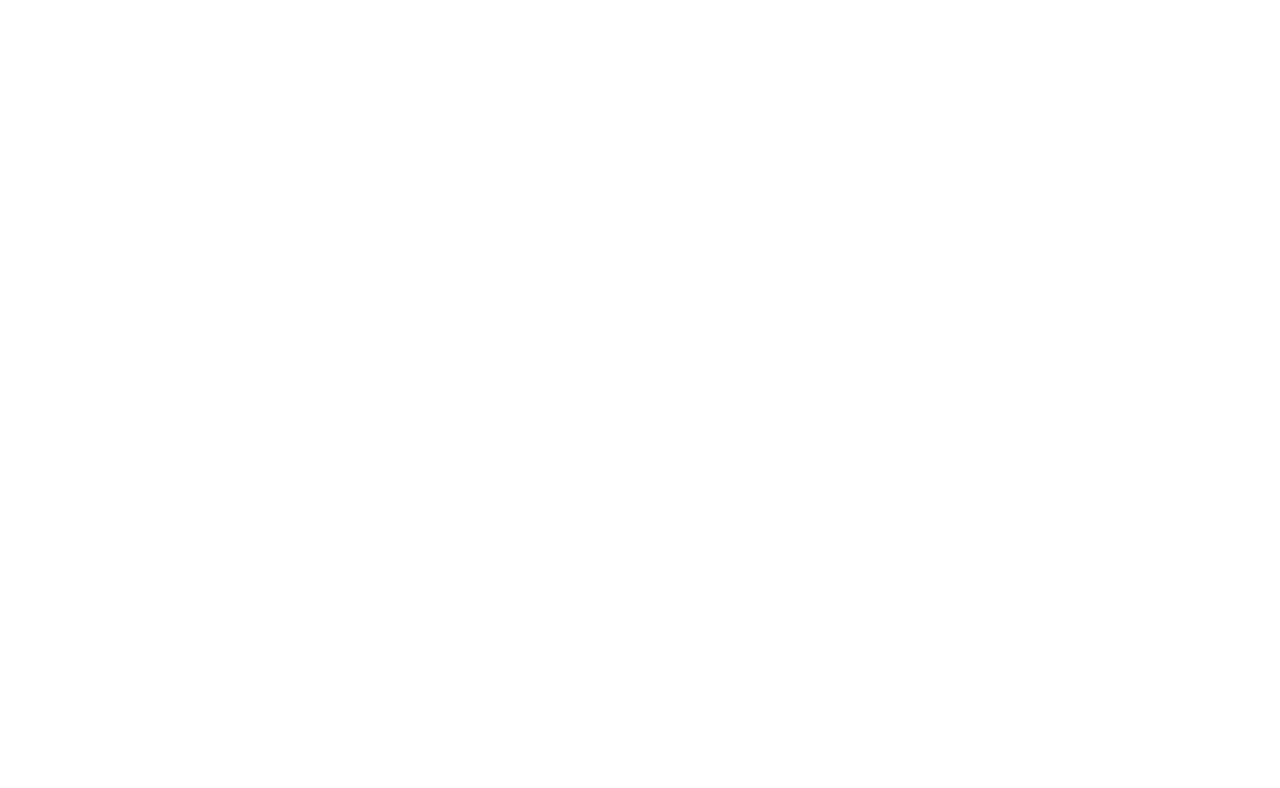
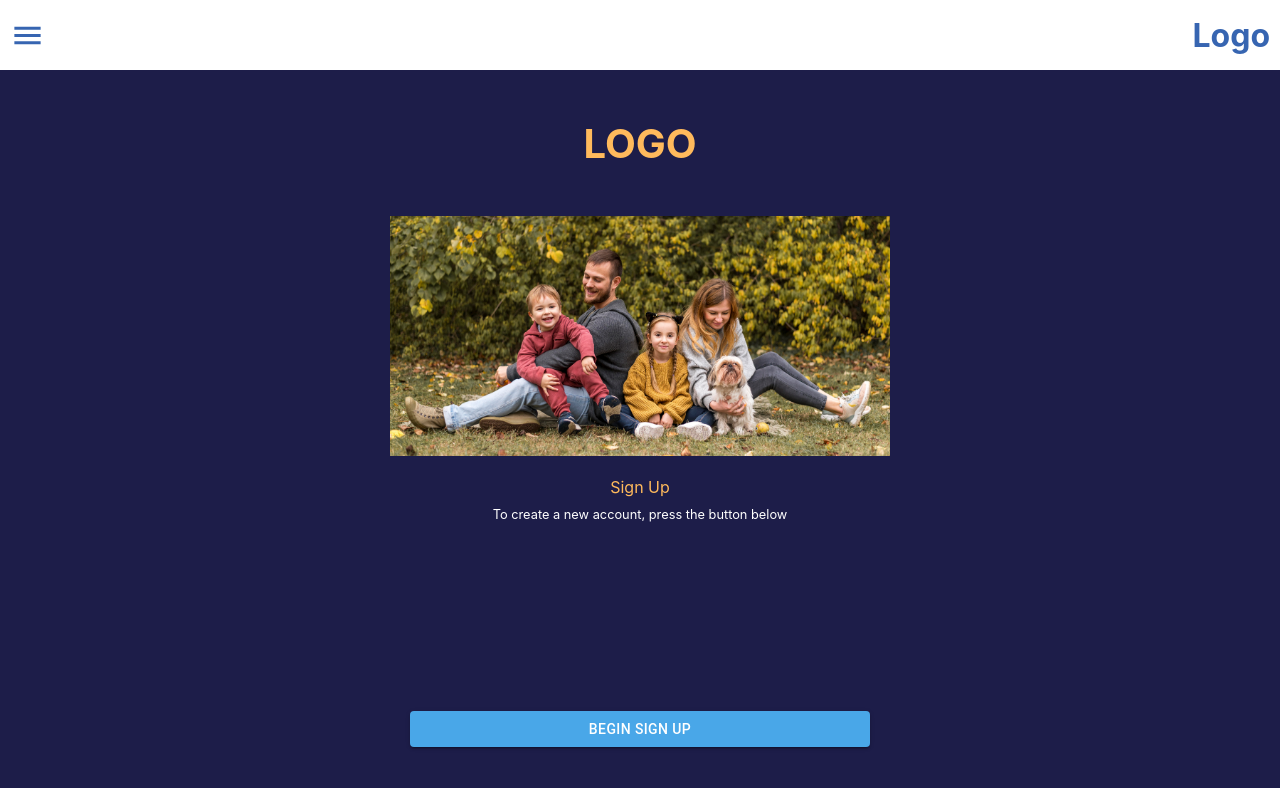
Before and after one commit to developerdesigner18/marvela-test-app, a React (Create React App) app: page /signup-begin in a window 1280 px wide. Before the commit this address had no page. Shown: the top 788 px of the page. Built offline with nearby package versions, Linux system fonts and the light colour scheme.

Commit message:
fix: homepage design

```diff
--- a/src/App.js
+++ b/src/App.js
@@ -6,16 +6,28 @@
 import HomePage from "./components/HomePage/HomePage";
 import "react-toastify/dist/ReactToastify.css";
 import { ToastContainer } from "react-toastify";
+import RequireUser from "./components/RequireUser";
+import OnlyIfNotLoggedIn from "./components/OnlyIfNotLoggedIn";
+import SignupStart from "./components/Signup/SignupStart/SignupStart";
 
 function App() {
   return (
     <div className="App">
       <BrowserRouter>
         <Routes>
-          <Route path="/" element={<HomePage />} />
-          <Route path="/signup" element={<Signup />} />
-          <Route path="/signin" element={<Signin />} />
-          <Route path="/verifyEmail" element={<VerifyEmail />} />
+
+          <Route element={<RequireUser />}>
+            <Route path="/" element={<HomePage />} />
+          </Route>
+
+          <Route element={<OnlyIfNotLoggedIn />}>
+            <Route path="/signup-begin" element={<SignupStart />} />
+            <Route path="/signup" element={<Signup />} />
+            <Route path="/signin" element={<Signin />} />
+            <Route path="/verify-email" element={<VerifyEmail />} />
+          </Route>
+
+
         </Routes>
       </BrowserRouter>
       <ToastContainer
--- a/src/components/HomePage/HomePage.jsx
+++ b/src/components/HomePage/HomePage.jsx
@@ -16,7 +16,6 @@
         try {
 
             const token = JSON.parse(localStorage.getItem("Token"));
-            if (!token) navigate("/signin");
 
             const url = `${process.env.REACT_APP_BASE_URL}/users/getUserData`
 
@@ -52,7 +51,7 @@
             <div className="home_page">
                 <div className="home_page_main">
                     <div className="home_page_heading">
-                        <span>{`Welcome, Home`}</span>
+                        <span>{`Welcome, ${userData.firstname || ""}`}</span>
                     </div>
 
                     <div className="home_page_field_container">
--- /dev/null
+++ b/src/components/OnlyIfNotLoggedIn.jsx
@@ -0,0 +1,17 @@
+import React from "react";
+import { Navigate, Outlet } from "react-router";
+
+const OnlyIfNotLoggedIn = () => {
+
+    const token = JSON.parse(localStorage.getItem("Token"));
+
+    return (
+        <div>
+            {
+                token ? <Navigate to='/' /> : <Outlet />
+            }
+        </div>
+    )
+};
+
+export default OnlyIfNotLoggedIn;
--- /dev/null
+++ b/src/components/RequireUser.jsx
@@ -0,0 +1,17 @@
+import React from "react";
+import { Navigate, Outlet } from "react-router";
+
+const RequireUser = () => {
+
+    const token = JSON.parse(localStorage.getItem("Token"));
+
+    return (
+        <div>
+            {
+                token ? <Outlet /> : <Navigate to='/signin' />
+            }
+        </div>
+    )
+};
+
+export default RequireUser;
--- a/src/components/Signin/Signin.css
+++ b/src/components/Signin/Signin.css
@@ -35,7 +35,7 @@
 
 .img_container {
     width: 100%;
-    height: 10%;
+    /* height: 10%; */
 }
 
 .img_container img {
--- a/src/components/Signin/Signin.jsx
+++ b/src/components/Signin/Signin.jsx
@@ -4,8 +4,7 @@
 import Button from "@mui/material/Button";
 import { useNavigate } from "react-router-dom";
 import axios from "axios";
-
-export let validEmail;
+import { toast } from "react-toastify";
 
 const Signin = () => {
 
@@ -23,24 +22,23 @@
                 password
             }
 
-            console.log("body", body);
-
             const url = `${process.env.REACT_APP_BASE_URL}/users/signIn`
 
             const res = await axios.post(url, body);
 
-            validEmail = email;
+            localStorage.setItem("validEmail", email);
 
-            navigate('/verifyEmail');
+            navigate('/verify-email');
 
         } catch (error) {
             console.log(error);
+            toast.error(`Invalid Credentials`);
         }
 
     }
 
     const createAccountHandler = () => {
-        navigate('/signup');
+        navigate('/signup-begin');
     }
 
     return (
--- /dev/null
+++ b/src/components/Signup/SignupStart/SignupStart.jsx
@@ -0,0 +1,53 @@
+import React from "react";
+import MenuIcon from '@mui/icons-material/Menu';
+import Button from "@mui/material/Button";
+import { useNavigate } from "react-router-dom";
+
+const SignupStart = () => {
+
+    const navigate = useNavigate();
+
+    const beginSignUpHandler = () => {
+        navigate("/signup");
+    }
+
+    return (
+        <>
+            <div className="home_page_header">
+                <MenuIcon sx={{ color: '#3765b1' }} fontSize="large" />
+                <span>Logo</span>
+            </div>
+
+            <div className="home_page">
+                <div className="home_page_main">
+                    <div className="home_page_heading">
+                        <span>{`LOGO`}</span>
+                    </div>
+
+                    <div style={{ padding: "0" }} className="home_page_field_container">
+                        <div className="img_container">
+                            <img src="/assets/signupLogo.jpg" alt="" />
+                        </div>
+
+                        <div className="heading2">
+                            <span style={{ color: "#ffba5c" }} className="heading2_main">Sign Up</span>
+                            <span className="heading2_sub">To create a new account, press the button below</span>
+                        </div>
+
+                    </div>
+                    <div className="btn_container2">
+                        <Button
+                            sx={{ width: "100%", bgcolor: "#49a7e8" }}
+                            variant="contained"
+                            onClick={beginSignUpHandler}
+                        >
+                            BEGIN SIGN UP
+                        </Button>
+                    </div>
+                </div>
+            </div>
+        </>
+    )
+};
+
+export default SignupStart;
--- a/src/components/VerifyEmail/VerifyEmail.jsx
+++ b/src/components/VerifyEmail/VerifyEmail.jsx
@@ -1,20 +1,28 @@
-import React, { useState } from "react";
+import React, { useEffect, useState } from "react";
 import TextField from "@mui/material/TextField";
 import Button from "@mui/material/Button";
 import { useNavigate } from "react-router-dom";
-import { validEmail } from "../Signin/Signin";
 import axios from "axios";
+import { toast } from "react-toastify";
 
 const VerifyEmail = () => {
+
+    const validEmail = localStorage.getItem("validEmail");
 
     const navigate = useNavigate();
 
     const [otp, setOtp] = useState("")
 
+    useEffect(() => {
+        if (!validEmail) navigate("/signin");
+    }, [])
+
     const verifyOtpHandler = async () => {
         try {
 
-            if (!validEmail || !otp) return;
+            if (!validEmail) navigate("/signin");
+
+            if (!otp) return;
             const body = {
                 email: validEmail,
                 otp
@@ -25,11 +33,13 @@
             const res = await axios.post(url, body);
 
             localStorage.setItem("Token", JSON.stringify(res.data.token));
+            localStorage.removeItem("validEmail");
 
-            navigate("/homePage");
+            navigate("/");
 
         } catch (error) {
             console.log(error);
+            toast.error(`Invalid Otp`);
         }
 
     }
@@ -51,7 +61,7 @@
 
                 <div className="heading2">
                     <span className="heading2_main">Verify Your Email</span>
-                    <span className="heading2_sub">{`A 8 digit verification code was sent to email check your Spam or Junk folder`}</span>
+                    <span className="heading2_sub">{`A 6 digit verification code was sent to ${validEmail || "-"} check your Spam or Junk folder`}</span>
                 </div>
 
                 <div className="field_container">
```
Also changed, not shown: public/assets/signupLogo.jpg (added).
